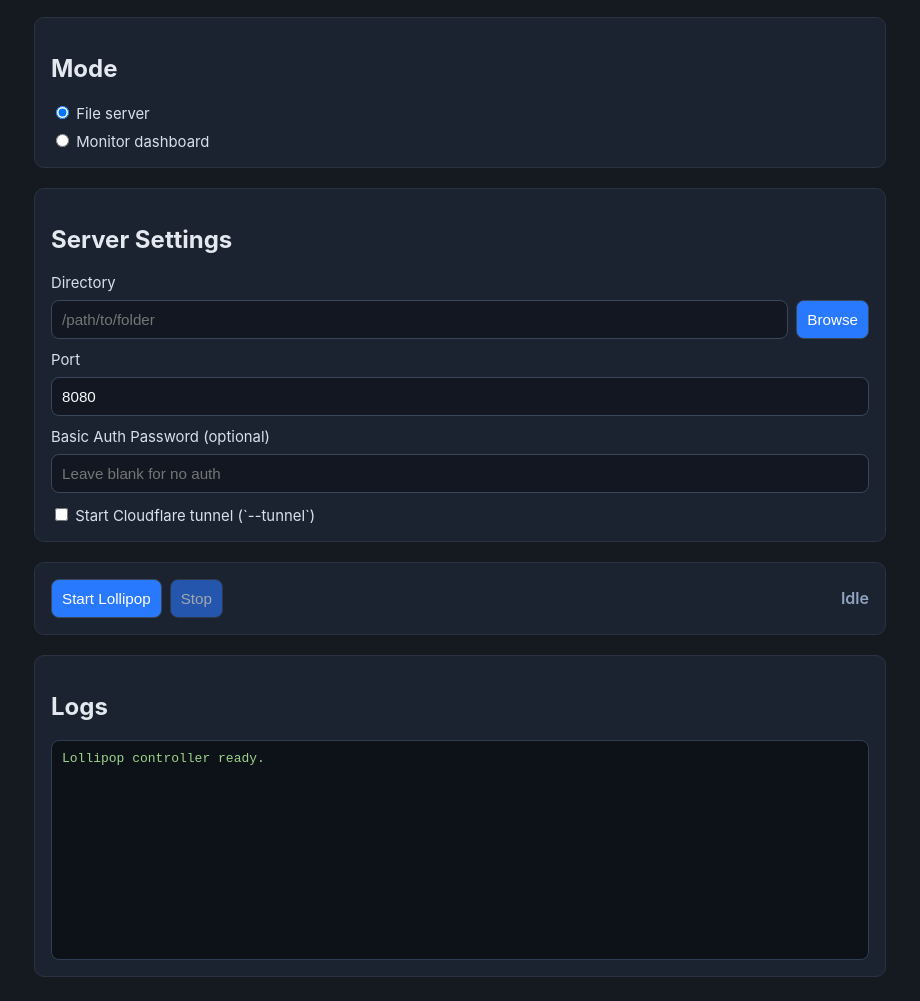
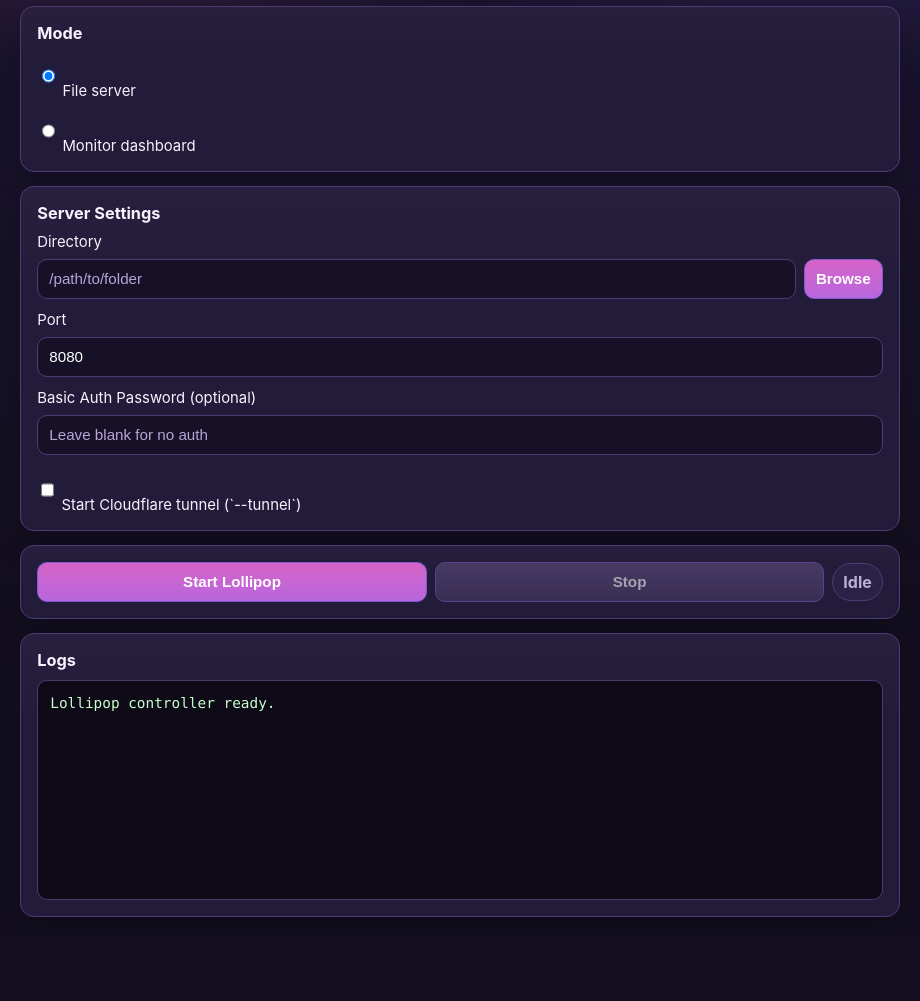
Before and after one commit to codyaboyd/Lollipop-Server, an Electron app: page electron-controller/index.html in a window 920 px wide. Shown: the part 94-1095 px from the top of the page. After the commit the page ends 1035 px from the top, so only its background shows below. Drawn offline with Linux system fonts and the light colour scheme; no server answers.

Commit message:
Improve Electron controller UI with responsive lollipop-themed design

```diff
--- a/electron-controller/index.html
+++ b/electron-controller/index.html
@@ -8,8 +8,10 @@
 </head>
 <body>
   <main>
-    <h1>Lollipop Controller</h1>
-    <p class="subtitle">Optional desktop GUI for launching a Lollipop server with optional Cloudflare tunnel.</p>
+    <header class="app-header">
+      <h1>Lollipop Controller</h1>
+      <p class="subtitle">Optional desktop GUI for launching a Lollipop server with optional Cloudflare tunnel.</p>
+    </header>
 
     <section class="panel">
       <h2>Mode</h2>
--- a/electron-controller/styles.css
+++ b/electron-controller/styles.css
@@ -1,40 +1,73 @@
 :root {
+  --bg-0: #130f1f;
+  --bg-1: #1a1430;
+  --panel: #231b3a;
+  --panel-soft: #2b2146;
+  --stroke: #4d3c73;
+  --text: #f8f2ff;
+  --text-soft: #d6c8ef;
+  --accent: #ff5ea8;
+  --accent-2: #8d6bff;
+  --success: #7ff0b8;
+  --idle: #bcaed8;
+
   font-family: Inter, system-ui, -apple-system, Segoe UI, Roboto, sans-serif;
-  color: #e4e9f0;
-  background: #151a21;
+  color: var(--text);
+  background: var(--bg-0);
 }
 
 * {
   box-sizing: border-box;
 }
 
+html,
+body {
+  height: 100%;
+}
+
 body {
   margin: 0;
-  background: #151a21;
-  color: #e4e9f0;
+  color: var(--text);
+  background:
+    radial-gradient(1000px 380px at 8% -10%, rgba(255, 94, 168, 0.22), transparent 62%),
+    radial-gradient(900px 400px at 92% -8%, rgba(141, 107, 255, 0.2), transparent 58%),
+    linear-gradient(180deg, var(--bg-1) 0%, var(--bg-0) 85%);
 }
 
 main {
-  max-width: 900px;
+  width: min(100%, 980px);
   margin: 0 auto;
-  padding: 24px;
+  padding: 18px clamp(12px, 2.2vw, 24px) 24px;
+}
+
+.app-header {
+  margin-bottom: 12px;
 }
 
 h1 {
   margin: 0;
+  font-size: clamp(1.45rem, 2vw + 1rem, 2rem);
+  letter-spacing: 0.01em;
 }
 
 .subtitle {
   margin-top: 8px;
-  color: #b1bfd5;
+  color: var(--text-soft);
+  font-size: 0.98rem;
 }
 
 .panel {
-  margin-top: 20px;
-  padding: 16px;
-  border: 1px solid #2b3342;
-  border-radius: 10px;
-  background: #1c2330;
+  margin-top: 14px;
+  padding: clamp(12px, 1.8vw, 16px);
+  border: 1px solid var(--stroke);
+  border-radius: 14px;
+  background: linear-gradient(180deg, rgba(255, 255, 255, 0.02), transparent 30%), var(--panel);
+  box-shadow: 0 12px 28px rgba(0, 0, 0, 0.18);
+}
+
+.panel h2 {
+  margin: 0 0 10px;
+  font-size: 1.02rem;
 }
 
 .row {
@@ -49,32 +82,49 @@ h1 {
 
 .inline {
   display: grid;
-  grid-template-columns: 1fr auto;
+  grid-template-columns: minmax(0, 1fr) auto;
   gap: 8px;
 }
 
 label {
   font-size: 0.93rem;
-  color: #d7e0ec;
+  color: var(--text);
 }
 
 input,
 button {
-  border: 1px solid #3a465a;
-  border-radius: 8px;
-  padding: 10px;
+  border: 1px solid var(--stroke);
+  border-radius: 10px;
+  padding: 10px 11px;
   font-size: 0.95rem;
+  min-height: 40px;
 }
 
 input {
-  color: #f7fbff;
-  background: #121721;
+  color: #fff;
+  background: #161126;
+}
+
+input::placeholder {
+  color: #b8a4d8;
+}
+
+input:focus,
+button:focus-visible {
+  outline: 2px solid color-mix(in srgb, var(--accent) 58%, white);
+  outline-offset: 1px;
 }
 
 button {
-  background: #2979ff;
+  border-color: #7e5bd1;
+  background: linear-gradient(180deg, color-mix(in srgb, var(--accent) 64%, var(--accent-2)), color-mix(in srgb, var(--accent) 38%, var(--accent-2)));
   color: #fff;
   cursor: pointer;
+  font-weight: 600;
+}
+
+button:hover:not(:disabled) {
+  filter: brightness(1.05);
 }
 
 button:disabled {
@@ -82,23 +132,36 @@ button:disabled {
   cursor: not-allowed;
 }
 
+#stopBtn {
+  background: linear-gradient(180deg, #5e4f7f, #493b66);
+}
+
 .actions {
   display: flex;
   align-items: center;
   gap: 8px;
+  flex-wrap: wrap;
+}
+
+.actions button {
+  flex: 1 1 160px;
 }
 
 .status {
   margin-left: auto;
-  font-weight: 600;
+  font-weight: 700;
+  padding: 8px 10px;
+  border-radius: 999px;
+  border: 1px solid var(--stroke);
+  background: var(--panel-soft);
 }
 
 .status.idle {
-  color: #8fa2bf;
+  color: var(--idle);
 }
 
 .status.running {
-  color: #74e290;
+  color: var(--success);
 }
 
 .hidden {
@@ -108,12 +171,31 @@ button:disabled {
 pre {
   margin: 0;
   min-height: 220px;
-  max-height: 280px;
+  max-height: min(40vh, 380px);
   overflow: auto;
-  padding: 10px;
-  border-radius: 8px;
-  border: 1px solid #313d52;
-  background: #0d1118;
-  color: #9fd38a;
+  padding: 12px;
+  border-radius: 10px;
+  border: 1px solid #4a3a6c;
+  background: #0e0a18;
+  color: #c7ffcb;
   white-space: pre-wrap;
+  font-family: ui-monospace, SFMono-Regular, Menlo, Monaco, Consolas, 'Liberation Mono', 'Courier New', monospace;
+  font-size: 0.9rem;
+  line-height: 1.45;
 }
+
+@media (max-width: 760px) {
+  .inline {
+    grid-template-columns: 1fr;
+  }
+
+  .actions {
+    align-items: stretch;
+  }
+
+  .status {
+    margin-left: 0;
+    width: 100%;
+    text-align: center;
+  }
+}
```
